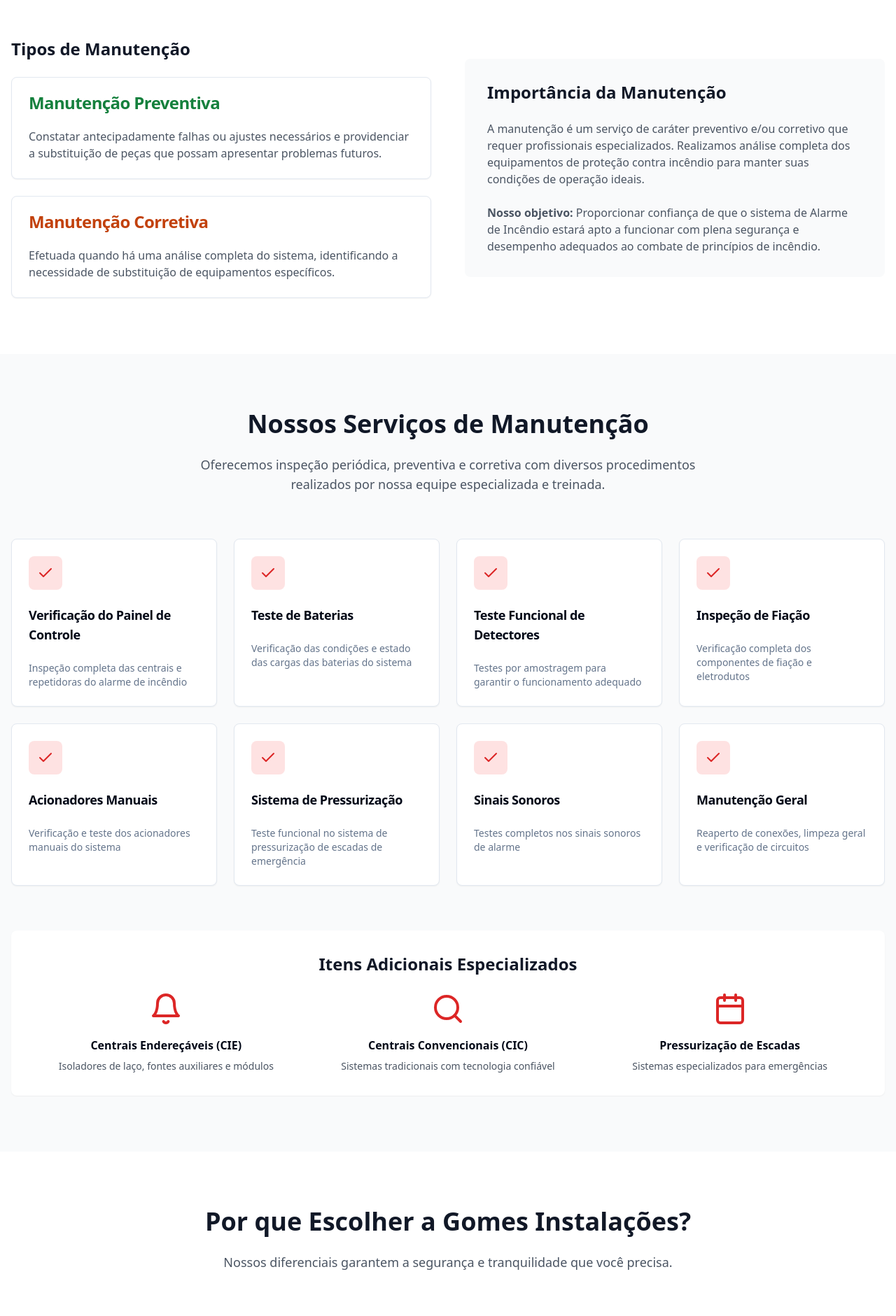
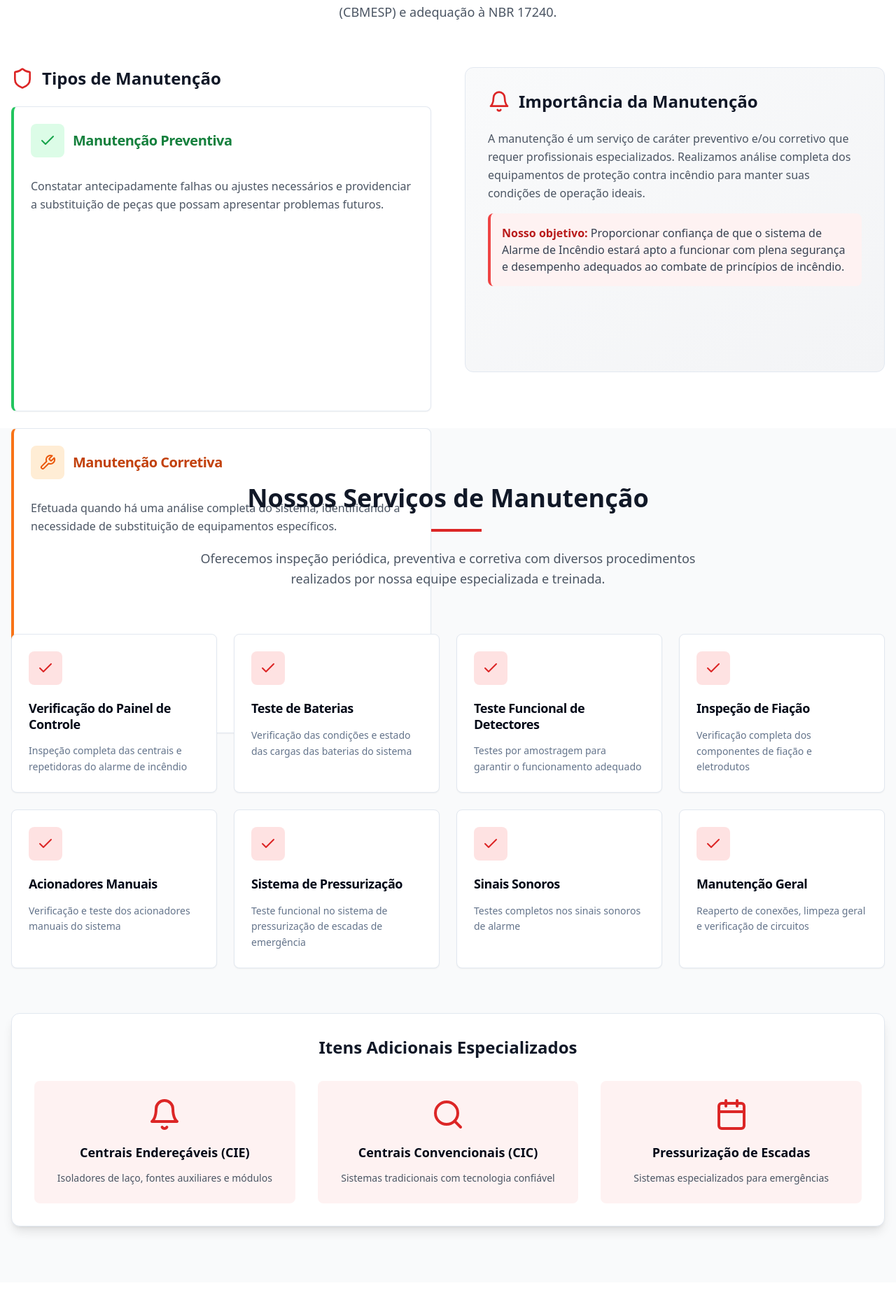
Before and after one commit to automacaoagendamentos/gomes-seguranca-landing, a React (Vite) app: page / in a window 1280 px wide. Shown: the part 886-2767 px from the top of the page at 70% size. Built offline with nearby package versions, Linux system fonts and the light colour scheme.

Commit message:
Fix card alignment and improve text styling
Adjust card layouts and text presentation for better visual appeal and consistency.

```diff
--- a/src/pages/Index.tsx
+++ b/src/pages/Index.tsx
@@ -1,7 +1,8 @@
+
 import { Button } from "@/components/ui/button";
 import { Card, CardContent, CardDescription, CardHeader, CardTitle } from "@/components/ui/card";
 import { Badge } from "@/components/ui/badge";
-import { Phone, Check, Bell, Home, Search, Calendar } from "lucide-react";
+import { Phone, Check, Bell, Home, Search, Calendar, Shield, Wrench } from "lucide-react";
 
 const Index = () => {
   const whatsappNumber = "5511947471818";
@@ -86,17 +87,17 @@ const Index = () => {
           <Badge className="mb-4 bg-red-100 text-red-800 hover:bg-red-100">
             Especialistas em Combate a Incêndio
           </Badge>
-          <h1 className="text-4xl md:text-6xl font-bold text-gray-900 mb-6">
+          <h1 className="text-4xl md:text-6xl font-bold text-gray-900 mb-6 leading-tight">
             Segurança e <span className="text-red-600">Confiança</span> em Sistemas de Incêndio
           </h1>
-          <p className="text-xl text-gray-600 mb-8 max-w-3xl mx-auto">
+          <p className="text-xl text-gray-600 mb-8 max-w-3xl mx-auto leading-relaxed">
             Prestamos serviços especializados em manutenção e instalação de centrais de alarme de incêndio,
             com equipe altamente capacitada e em conformidade com todas as normas técnicas.
           </p>
           <div className="flex flex-col sm:flex-row gap-4 justify-center">
             <Button
               size="lg"
-              className="bg-red-600 hover:bg-red-700"
+              className="bg-red-600 hover:bg-red-700 text-lg px-8 py-4"
               onClick={() => window.open(whatsappUrl, '_blank')}
             >
               Solicitar Orçamento
@@ -104,6 +105,7 @@ const Index = () => {
             <Button
               size="lg"
               variant="outline"
+              className="text-lg px-8 py-4 border-red-600 text-red-600 hover:bg-red-50"
               onClick={() => document.getElementById('services')?.scrollIntoView({ behavior: 'smooth' })}
             >
               Conhecer Serviços
@@ -119,6 +121,7 @@ const Index = () => {
             <h2 className="text-3xl md:text-4xl font-bold text-gray-900 mb-6">
               Sobre a Gomes Instalações e Manutenções
             </h2>
+            <div className="w-24 h-1 bg-red-600 mx-auto mb-6"></div>
             <p className="text-lg text-gray-600 leading-relaxed">
               Somos uma empresa especializada no segmento de combate a incêndio, com uma equipe altamente
               capacitada para realizar manutenção e instalações de centrais de alarme de incêndio.
@@ -128,48 +131,67 @@ const Index = () => {
             </p>
           </div>
 
-          <div className="grid md:grid-cols-2 gap-12 items-center">
-            <div>
-              <h3 className="text-2xl font-bold text-gray-900 mb-6">Tipos de Manutenção</h3>
+          <div className="grid md:grid-cols-2 gap-12 items-stretch">
             <div className="space-y-6">
-                <Card>
-                  <CardHeader>
-                    <CardTitle className="text-green-700">Manutenção Preventiva</CardTitle>
+              <h3 className="text-2xl font-bold text-gray-900 mb-6 flex items-center">
+                <Shield className="h-8 w-8 text-red-600 mr-3" />
+                Tipos de Manutenção
+              </h3>
+
+              <Card className="h-full hover:shadow-lg transition-all duration-300 border-l-4 border-l-green-500">
+                <CardHeader className="pb-4">
+                  <div className="flex items-center mb-3">
+                    <div className="w-12 h-12 bg-green-100 rounded-lg flex items-center justify-center">
+                      <Check className="h-6 w-6 text-green-600" />
+                    </div>
+                    <CardTitle className="text-green-700 ml-3 text-xl">Manutenção Preventiva</CardTitle>
+                  </div>
                 </CardHeader>
                 <CardContent>
-                    <p className="text-gray-600">
+                  <p className="text-gray-600 leading-relaxed">
                     Constatar antecipadamente falhas ou ajustes necessários e providenciar a
                     substituição de peças que possam apresentar problemas futuros.
                   </p>
                 </CardContent>
               </Card>
 
-                <Card>
-                  <CardHeader>
-                    <CardTitle className="text-orange-700">Manutenção Corretiva</CardTitle>
+              <Card className="h-full hover:shadow-lg transition-all duration-300 border-l-4 border-l-orange-500">
+                <CardHeader className="pb-4">
+                  <div className="flex items-center mb-3">
+                    <div className="w-12 h-12 bg-orange-100 rounded-lg flex items-center justify-center">
+                      <Wrench className="h-6 w-6 text-orange-600" />
+                    </div>
+                    <CardTitle className="text-orange-700 ml-3 text-xl">Manutenção Corretiva</CardTitle>
+                  </div>
                 </CardHeader>
                 <CardContent>
-                    <p className="text-gray-600">
+                  <p className="text-gray-600 leading-relaxed">
                     Efetuada quando há uma análise completa do sistema, identificando a
                     necessidade de substituição de equipamentos específicos.
                   </p>
                 </CardContent>
               </Card>
             </div>
-            </div>
 
-            <div className="bg-gray-50 p-8 rounded-lg">
-              <h3 className="text-2xl font-bold text-gray-900 mb-6">Importância da Manutenção</h3>
-              <p className="text-gray-600 mb-6">
+            <div className="bg-gradient-to-br from-gray-50 to-gray-100 p-8 rounded-xl border">
+              <h3 className="text-2xl font-bold text-gray-900 mb-6 flex items-center">
+                <Bell className="h-8 w-8 text-red-600 mr-3" />
+                Importância da Manutenção
+              </h3>
+              <div className="space-y-4">
+                <p className="text-gray-600 leading-relaxed">
                   A manutenção é um serviço de caráter preventivo e/ou corretivo que requer profissionais
                   especializados. Realizamos análise completa dos equipamentos de proteção contra incêndio
                   para manter suas condições de operação ideais.
                 </p>
-              <p className="text-gray-600">
-                <strong>Nosso objetivo:</strong> Proporcionar confiança de que o sistema de Alarme de
+                <div className="bg-red-50 p-4 rounded-lg border-l-4 border-red-500">
+                  <p className="text-gray-700 font-medium">
+                    <strong className="text-red-700">Nosso objetivo:</strong> Proporcionar confiança de que o sistema de Alarme de
                     Incêndio estará apto a funcionar com plena segurança e desempenho adequados ao combate
                     de princípios de incêndio.
                   </p>
+                </div>
+              </div>
             </div>
           </div>
         </div>
@@ -182,47 +204,48 @@ const Index = () => {
             <h2 className="text-3xl md:text-4xl font-bold text-gray-900 mb-6">
               Nossos Serviços de Manutenção
             </h2>
-            <p className="text-lg text-gray-600 max-w-3xl mx-auto">
+            <div className="w-24 h-1 bg-red-600 mx-auto mb-6"></div>
+            <p className="text-lg text-gray-600 max-w-3xl mx-auto leading-relaxed">
               Oferecemos inspeção periódica, preventiva e corretiva com diversos procedimentos
               realizados por nossa equipe especializada e treinada.
             </p>
           </div>
 
-          <div className="grid md:grid-cols-2 lg:grid-cols-4 gap-6">
+          <div className="grid md:grid-cols-2 lg:grid-cols-4 gap-6 mb-16">
             {services.map((service, index) => (
-              <Card key={index} className="hover:shadow-lg transition-shadow">
-                <CardHeader>
+              <Card key={index} className="hover:shadow-xl transition-all duration-300 transform hover:-translate-y-2 h-full">
+                <CardHeader className="pb-4">
                   <div className="w-12 h-12 bg-red-100 rounded-lg flex items-center justify-center mb-4">
                     <Check className="h-6 w-6 text-red-600" />
                   </div>
-                  <CardTitle className="text-lg">{service.title}</CardTitle>
+                  <CardTitle className="text-lg leading-tight">{service.title}</CardTitle>
                 </CardHeader>
                 <CardContent>
-                  <CardDescription>{service.description}</CardDescription>
+                  <CardDescription className="leading-relaxed">{service.description}</CardDescription>
                 </CardContent>
               </Card>
             ))}
           </div>
 
-          <div className="mt-16 bg-white p-8 rounded-lg shadow-sm">
-            <h3 className="text-2xl font-bold text-gray-900 mb-6 text-center">
+          <div className="bg-white p-8 rounded-xl shadow-lg border">
+            <h3 className="text-2xl font-bold text-gray-900 mb-8 text-center">
               Itens Adicionais Especializados
             </h3>
-            <div className="grid md:grid-cols-3 gap-6 text-center">
-              <div>
+            <div className="grid md:grid-cols-3 gap-8 text-center">
+              <div className="p-6 rounded-lg bg-red-50 hover:bg-red-100 transition-colors">
                 <Bell className="h-12 w-12 text-red-600 mx-auto mb-4" />
-                <h4 className="font-semibold mb-2">Centrais Endereçáveis (CIE)</h4>
-                <p className="text-gray-600 text-sm">Isoladores de laço, fontes auxiliares e módulos</p>
+                <h4 className="font-semibold mb-3 text-lg">Centrais Endereçáveis (CIE)</h4>
+                <p className="text-gray-600 text-sm leading-relaxed">Isoladores de laço, fontes auxiliares e módulos</p>
               </div>
-              <div>
+              <div className="p-6 rounded-lg bg-red-50 hover:bg-red-100 transition-colors">
                 <Search className="h-12 w-12 text-red-600 mx-auto mb-4" />
-                <h4 className="font-semibold mb-2">Centrais Convencionais (CIC)</h4>
-                <p className="text-gray-600 text-sm">Sistemas tradicionais com tecnologia confiável</p>
+                <h4 className="font-semibold mb-3 text-lg">Centrais Convencionais (CIC)</h4>
+                <p className="text-gray-600 text-sm leading-relaxed">Sistemas tradicionais com tecnologia confiável</p>
               </div>
-              <div>
+              <div className="p-6 rounded-lg bg-red-50 hover:bg-red-100 transition-colors">
                 <Calendar className="h-12 w-12 text-red-600 mx-auto mb-4" />
-                <h4 className="font-semibold mb-2">Pressurização de Escadas</h4>
-                <p className="text-gray-600 text-sm">Sistemas especializados para emergências</p>
+                <h4 className="font-semibold mb-3 text-lg">Pressurização de Escadas</h4>
+                <p className="text-gray-600 text-sm leading-relaxed">Sistemas especializados para emergências</p>
               </div>
             </div>
           </div>
@@ -237,32 +260,34 @@ const Index = () => {
               <h2 className="text-3xl md:text-4xl font-bold text-gray-900 mb-6">
                 Por que Escolher a Gomes Instalações?
               </h2>
-              <p className="text-lg text-gray-600">
+              <div className="w-24 h-1 bg-red-600 mx-auto mb-6"></div>
+              <p className="text-lg text-gray-600 leading-relaxed">
                 Nossos diferenciais garantem a segurança e tranquilidade que você precisa.
               </p>
             </div>
 
-            <div className="grid md:grid-cols-2 gap-6">
+            <div className="grid md:grid-cols-2 gap-6 mb-12">
               {differentials.map((differential, index) => (
-                <div key={index} className="flex items-center space-x-3">
-                  <div className="w-8 h-8 bg-green-100 rounded-full flex items-center justify-center flex-shrink-0">
-                    <Check className="h-4 w-4 text-green-600" />
+                <div key={index} className="flex items-center space-x-4 p-4 rounded-lg hover:bg-green-50 transition-colors">
+                  <div className="w-10 h-10 bg-green-100 rounded-full flex items-center justify-center flex-shrink-0">
+                    <Check className="h-5 w-5 text-green-600" />
                   </div>
-                  <span className="text-gray-700 font-medium">{differential}</span>
+                  <span className="text-gray-700 font-medium leading-relaxed">{differential}</span>
                 </div>
               ))}
             </div>
 
-            <div className="mt-12 bg-red-50 p-8 rounded-lg">
-              <h3 className="text-xl font-bold text-gray-900 mb-4">
+            <div className="bg-gradient-to-r from-red-50 to-orange-50 p-8 rounded-xl border border-red-100">
+              <h3 className="text-xl font-bold text-gray-900 mb-4 flex items-center">
+                <Home className="h-6 w-6 text-red-600 mr-3" />
                 Atendemos Diversos Segmentos
               </h3>
-              <p className="text-gray-600 mb-4">
+              <p className="text-gray-600 mb-6 leading-relaxed">
                 O sistema de combate a incêndios é fundamental em locais de grande circulação de pessoas:
               </p>
-              <div className="flex flex-wrap gap-2">
+              <div className="flex flex-wrap gap-3">
                 {['Condomínios', 'Empresas', 'Supermercados', 'Indústrias', 'Comércios', 'Colégios', 'Clínicas', 'Hospitais'].map((segment) => (
-                  <Badge key={segment} variant="secondary">
+                  <Badge key={segment} variant="secondary" className="bg-red-100 text-red-800 px-3 py-1 text-sm font-medium">
                     {segment}
                   </Badge>
                 ))}
@@ -275,17 +300,17 @@ const Index = () => {
       {/* CTA Section */}
       <section className="py-20 bg-gradient-to-r from-red-600 to-orange-600 text-white">
         <div className="container mx-auto px-4 text-center">
-          <h2 className="text-3xl md:text-4xl font-bold mb-6">
+          <h2 className="text-3xl md:text-4xl font-bold mb-6 leading-tight">
             Garanta a Segurança do Seu Empreendimento
           </h2>
-          <p className="text-xl mb-8 max-w-3xl mx-auto">
+          <p className="text-xl mb-8 max-w-3xl mx-auto leading-relaxed opacity-90">
             As soluções de segurança contra incêndio da Gomes Instalações e Manutenções são decisivas
             para qualquer empreendimento. Entre em contato para solicitar uma cotação e garantir a
             segurança de todos.
           </p>
           <Button
             size="lg"
-            className="bg-white text-red-600 hover:bg-gray-100"
+            className="bg-white text-red-600 hover:bg-gray-100 text-lg px-8 py-4 shadow-lg"
             onClick={() => window.open(whatsappUrl, '_blank')}
           >
             <Phone className="h-5 w-5 mr-2" />
@@ -311,7 +336,7 @@ const Index = () => {
                   <p className="text-sm text-gray-400">e Manutenções</p>
                 </div>
               </div>
-              <p className="text-gray-400 text-sm">
+              <p className="text-gray-400 text-sm leading-relaxed">
                 Especialistas em sistemas de combate a incêndio e manutenção predial.
               </p>
             </div>
```
Lines whose indentation alone changed are shown as unchanged.
